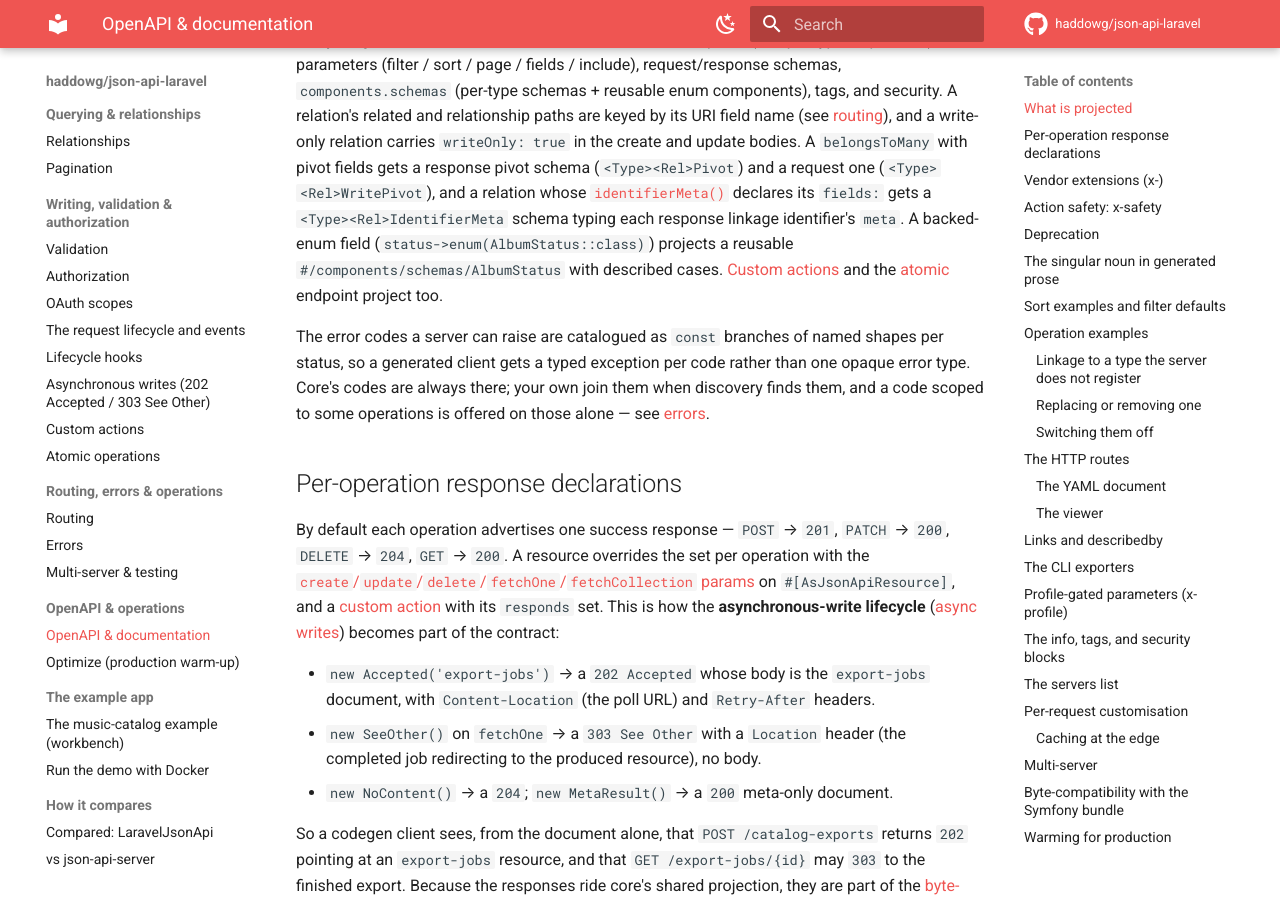
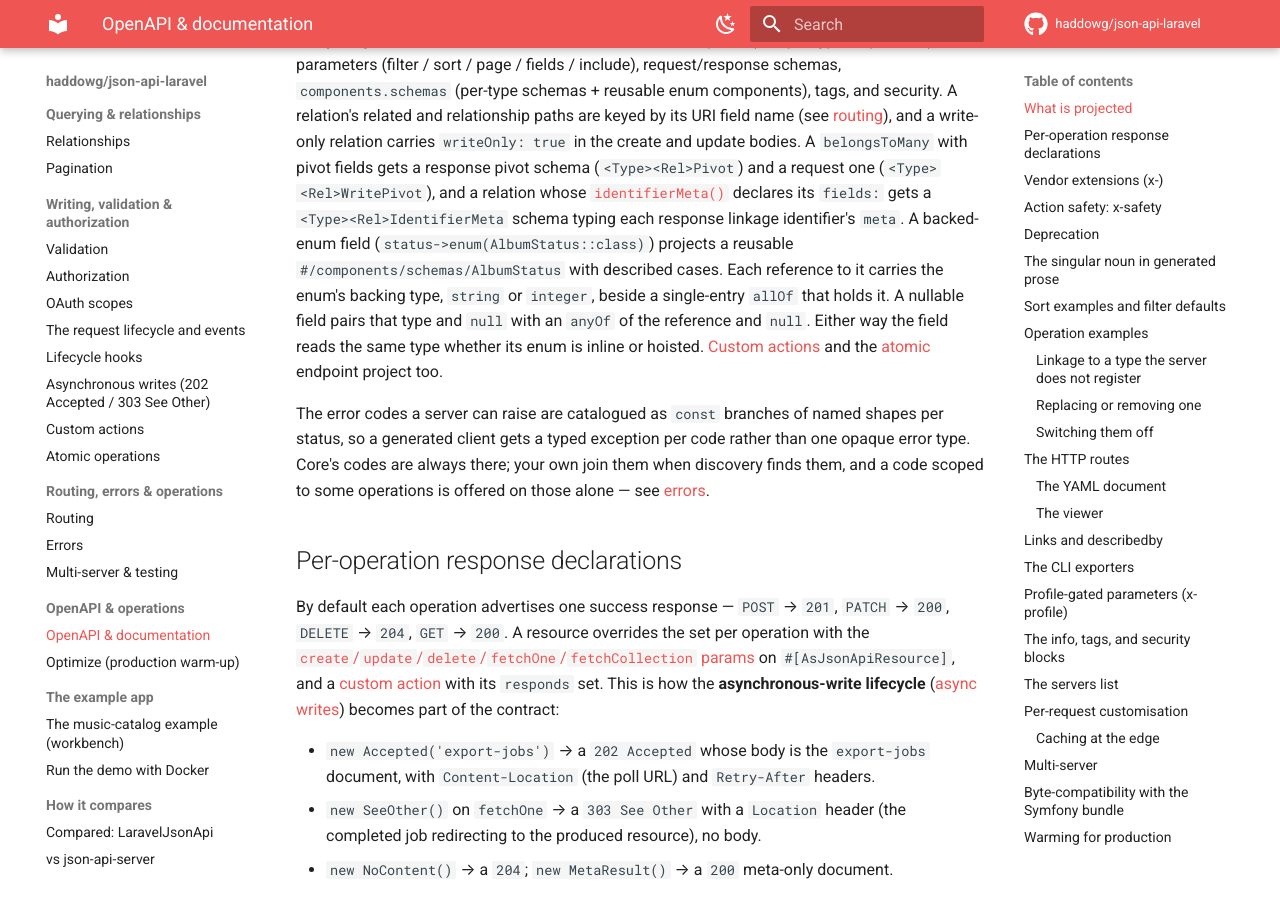
Before and after one commit to haddowg/json-api-laravel, an MkDocs documentation site: the page built from docs/openapi.md, in a window 1280 px wide and 900 px high, scrolled down 372 px. Built offline with MkDocs 1.6.1 and Material for MkDocs 9.7.7, drawn with Linux system fonts in a browser that asks for light colours; comment, search, counter and statistics services are not loaded.

Commit message:
feat: adopt haddowg/json-api 2.18 (#265)
This adopts haddowg/json-api 2.18, which gives every field-level
reference
to a hoisted enum, a named component shape or a raw action body class
the
JSON type its component declares. A non-nullable reference now sits in a
single-entry allOf with that type beside it, and a nullable one carries
the type list with null beside its anyOf. The values each schema allows
are unchanged, so a diff tool comparing an inline enum with its
component
form no longer reports a type change.

The package builds none of these references itself and doesn't rewrite
core's schemas after projection, so nothing here drops or contradicts
the
new type. Its filters, WithTrashed and OnlyTrashed among them, declare
no
value schema, and the standalone JSON-Schema export still projects enums
inline. The sparse fieldset helper in the testing tools already unwraps
a
single-entry allOf, and its docblock now says the generator writes one
for
a type too. The OpenAPI guide describes the new reference shape where it
introduces enum components. No test asserted the old shape, so none
changed.

The byte-compatibility check now compares against the bundle 2.14.0
documents, the release that carries the same change. Exported from the
bundle's matching pull request, haddowg/json-api-symfony#373, those
documents are byte-compatible with
this package's for both servers, in OpenAPI and JSON-Schema, along with
the shared conformance documents. The lock entry records only the
version
until that release is published.

CI fails at dependency resolution until core 2.18.0 is tagged.

```diff
--- a/composer.json
+++ b/composer.json
@@ -22,7 +22,7 @@
     ],
     "require": {
         "php": "^8.3",
-        "haddowg/json-api": "^2.17",
+        "haddowg/json-api": "^2.18",
         "illuminate/auth": "^12.0 || ^13.0",
         "illuminate/config": "^12.0 || ^13.0",
         "illuminate/console": "^12.0 || ^13.0",
--- a/docs/openapi.md
+++ b/docs/openapi.md
@@ -18,7 +18,10 @@ schema (`<Type><Rel>Pivot`) and a request one (`<Type><Rel>WritePivot`), and a r
 [`identifierMeta()`](relationships.md#identifier-meta) declares its `fields:` gets a
 `<Type><Rel>IdentifierMeta` schema typing each response linkage identifier's `meta`. A
 backed-enum field (`status->enum(AlbumStatus::class)`) projects a reusable
-`#/components/schemas/AlbumStatus` with described cases. [Custom actions](actions.md) and the
+`#/components/schemas/AlbumStatus` with described cases. Each reference to it carries the
+enum's backing type, `string` or `integer`, beside a single-entry `allOf` that holds it. A
+nullable field pairs that type and `null` with an `anyOf` of the reference and `null`. Either
+way the field reads the same type whether its enum is inline or hoisted. [Custom actions](actions.md) and the
 [atomic](atomic-operations.md) endpoint project too.
 
 The error codes a server can raise are catalogued as `const` branches of named shapes per
--- a/package.json
+++ b/package.json
@@ -7,6 +7,6 @@
     "check:specs-pin": "node bin/check-specs-pin"
   },
   "devDependencies": {
-    "@haddowg/json-api-symfony-specs": "2.13.0"
+    "@haddowg/json-api-symfony-specs": "2.14.0"
   }
 }
```
Also changed, not shown: 2 other files.
